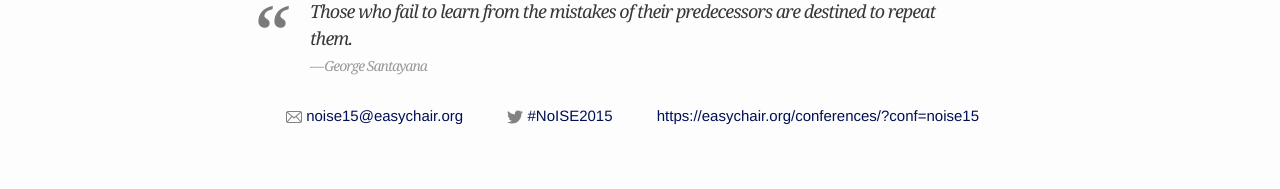
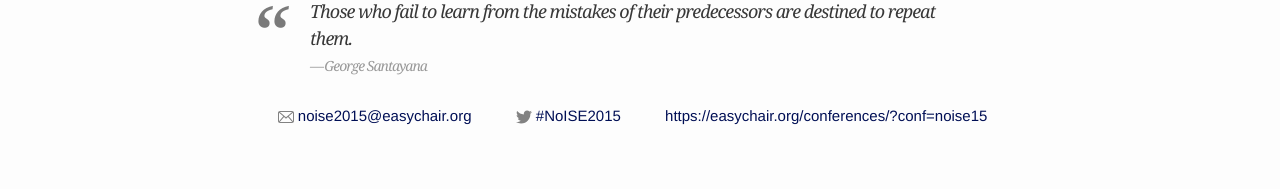
Before and after one commit to mielvds/noise-website, a Jekyll site: the page built from index.md, in a window 1280 px wide. Shown: the part 1252-1441 px from the top of the page. Built offline with Jekyll 4.4.1, drawn with Linux system fonts in a browser that asks for light colours.

Commit message:
Update _config.yml

```diff
--- a/_config.yml
+++ b/_config.yml
@@ -6,7 +6,7 @@ conference: "ESWC"
 conference_url: "http://2015.eswc-conferences.org"
 location: Portoroz, Slovenia
 date: June 1st
-email: noise15@easychair.org
+email: noise2015@easychair.org
 quote: "Those who fail to learn from the mistakes of their predecessors are destined to repeat them."
 quote_author: "George Santayana"
 baseurl: "" # the subpath of your site, e.g. /blog/
```
